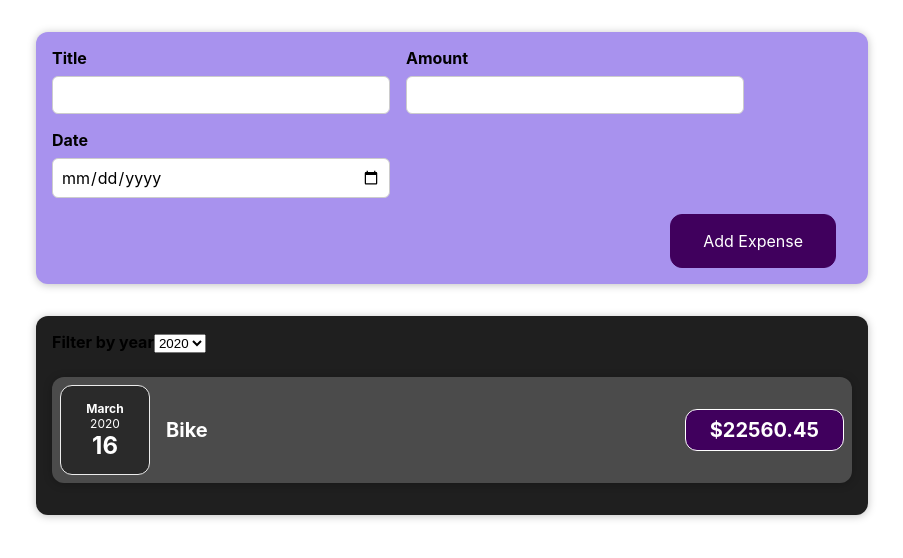
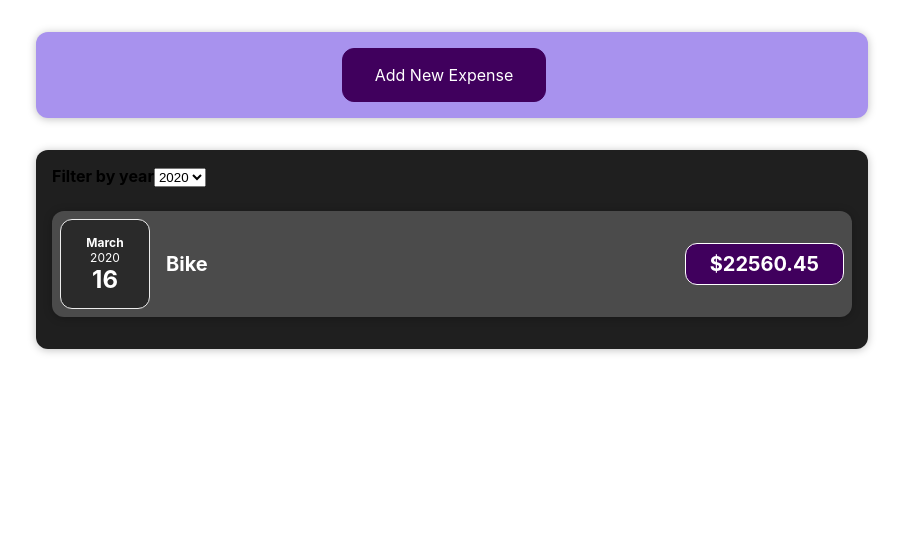
Before and after one commit to Balwantkiraula/firstReactfile, a React (Create React App) app: page / in a window 1280 px wide. Shown: the top 558 px of the page, without its empty margins (188-1091 px from the left). Built offline with nearby package versions, Linux system fonts and the light colour scheme.

Commit message:
first commit

```diff
--- a/src/components/NewExpense/ExpenseForm.js
+++ b/src/components/NewExpense/ExpenseForm.js
@@ -56,6 +56,7 @@ return  (
        </div>
     </div>
     <div className="new-expense__actions">
+    <button type="button" onClick={props.onCancel}>Cancel</button>
     <button type="submit">Add Expense</button>
     </div>
 </form>
--- a/src/components/NewExpense/NewExpense.js
+++ b/src/components/NewExpense/NewExpense.js
@@ -1,17 +1,27 @@
-import React from "react";
+import React, { useState} from "react";
 import ExpenseForm from "./ExpenseForm.js";
 import './NewExpense.css';
 const NewExpense = (props) =>{
+     const [isEditing, setIsEditing] = useState(false);
+
     const onSaveExpenseHandler = (enteredExpenseData) =>{
         const expenseData={
             ...enteredExpenseData,
             id : Math.random().toString()
         }
        props.onAddExpense(expenseData);
+       setIsEditing(false);
+    }
+    const startEditingHandler = () =>{
+        setIsEditing(true);
+    }
+    const stopEditingHandler = () =>{
+        setIsEditing(false);
     }
     return (
     <div className="new-expense">
-   <ExpenseForm onSaveExpenseData={onSaveExpenseHandler}/>
+      {!isEditing && <button onClick={startEditingHandler}>Add New Expense</button>}
+   {isEditing && <ExpenseForm onSaveExpenseData={onSaveExpenseHandler} onCancel={stopEditingHandler}/>}
     </div>
     );
 }
```
